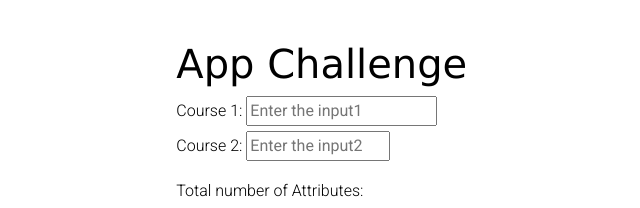
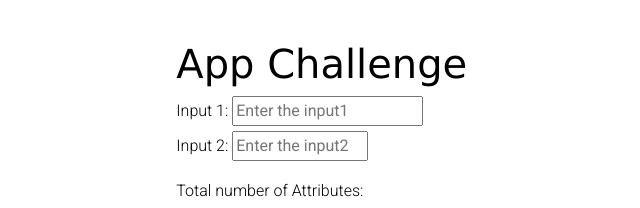
Before and after one commit to Rohitha12/Module2_practiceapp, a plain HTML site: page index.html in a window 1280 px wide. Shown: the top 208 px of the page, without its empty margins (317-957 px from the left). Drawn offline with nearby package versions, Linux system fonts and the light colour scheme.

Commit message:
Commit Changes

```diff
--- a/index.html
+++ b/index.html
@@ -16,11 +16,11 @@
 <body>
     <main >
         <h1>App Challenge</h1>
-        <label for="Number 1">Course 1:</label>
+        <label for="Number 1">Input 1:</label>
         <input  id="number 1" type="number" placeholder="Enter the input1" >
         <br>
         <!-- rate-->
-        <div class =rateholder><label for="Number 2">Course 2: </label>
+        <div class =rateholder><label for="Number 2">Input 2: </label>
         <input class =input id="number 2" type="number" placeholder="Enter the input2">
         </div>
         <br>
```
